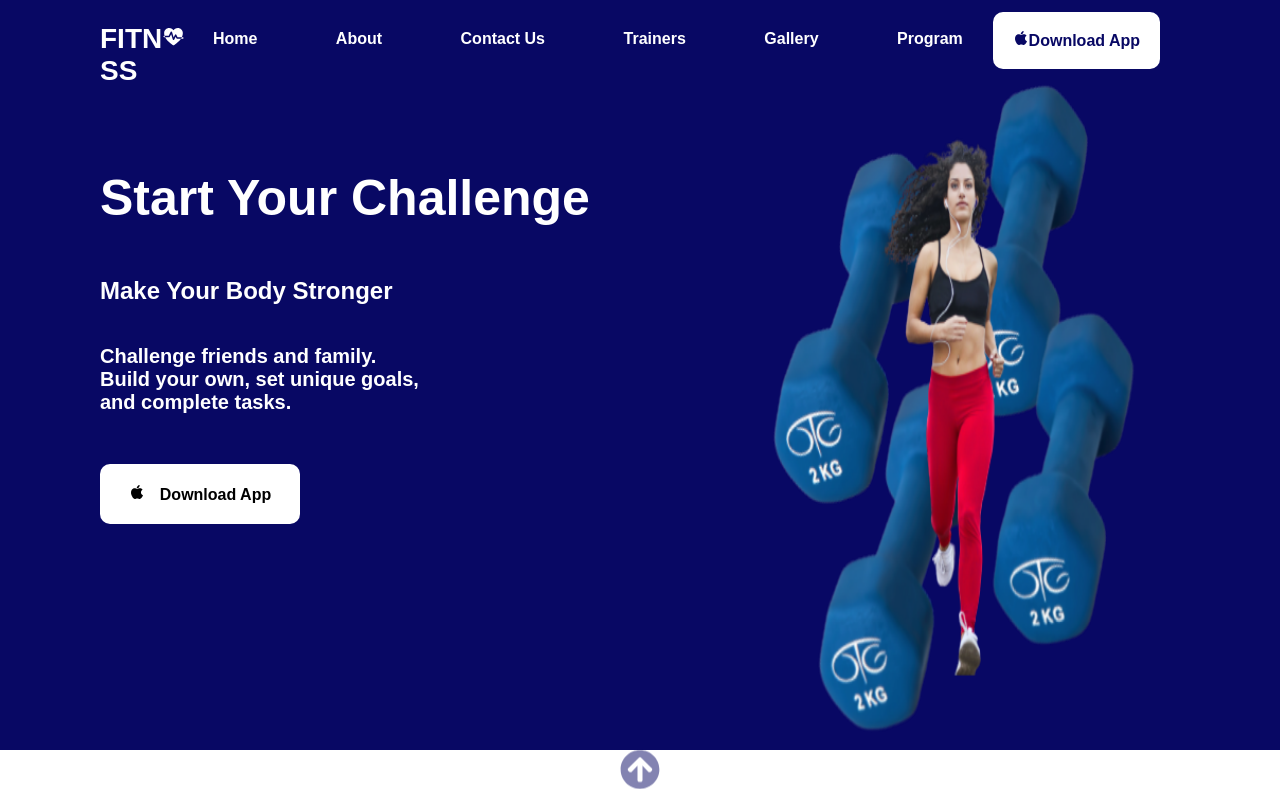
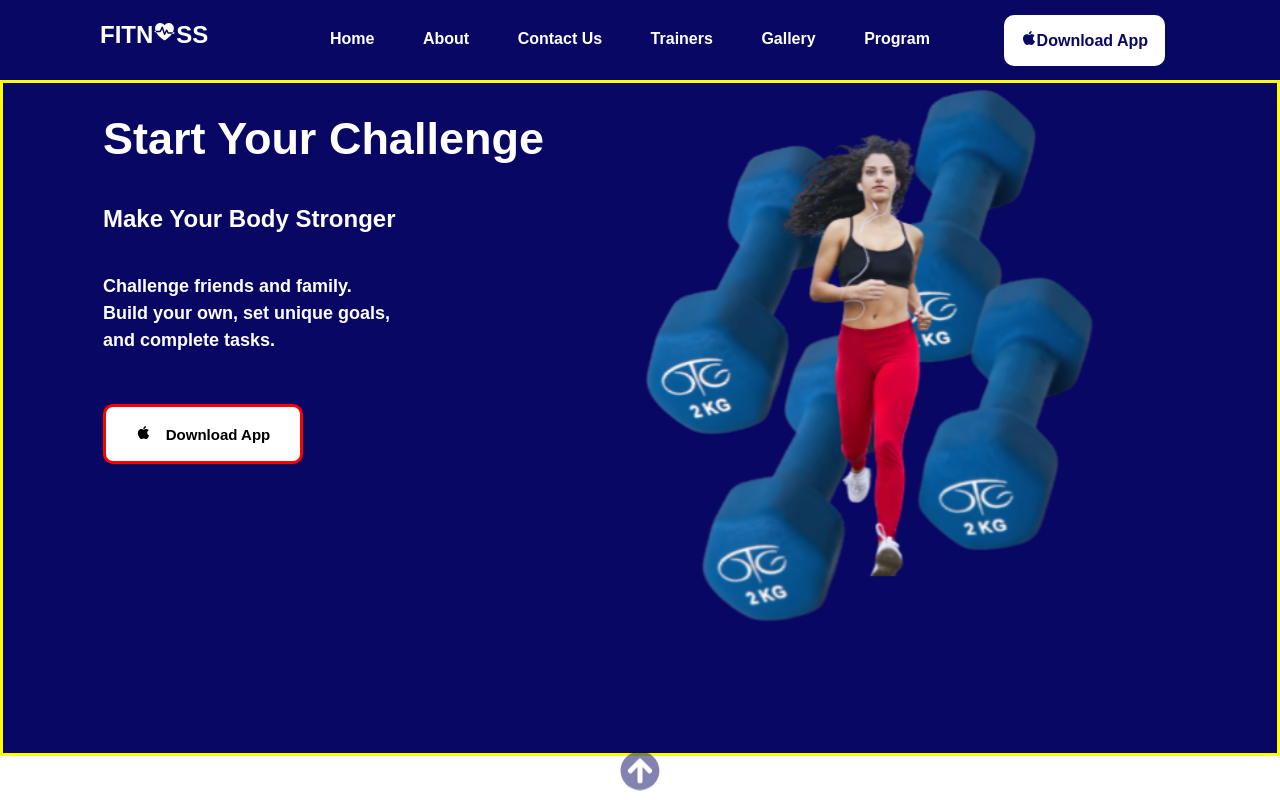
Before and after one commit to bamidele2161/Fitness, a React (Create React App) app: page /home in a window 1280 px wide. Shown: the top 800 px of the page. Built offline with nearby package versions, Linux system fonts and the light colour scheme.

Commit message:
made changes

```diff
--- a/src/Components/Explore/explore.css
+++ b/src/Components/Explore/explore.css
@@ -4,7 +4,6 @@ html,body {
     overflow-x:hidden;
 }
 .explore-container{
-    height: 600px;
     padding: 50px 100px;
 }
 .explore-heading{
@@ -23,6 +22,7 @@ html,body {
     display: flex;
     flex-direction: row;
     justify-content: space-between;
+    flex-wrap: wrap;
 }
 .card-item{
     height: 300px;
@@ -31,6 +31,8 @@ html,body {
     align-items: center;
     text-align: center;
     padding: 10px;
+    display: flex;
+    flex-direction: column;
 }
 
 .card-paragraph{
@@ -38,6 +40,8 @@ html,body {
     font-weight: bold;
     color: white;
     font-size: 18px;
+    width: 200px;
+    text-align: center;
 }
 .card-image{
     width: 100%;
--- a/src/Components/Hero/hero.css
+++ b/src/Components/Hero/hero.css
@@ -2,14 +2,15 @@
     background: rgb(8, 8, 100);
     padding: 0px 100px;
     color: white;
-    display: grid;
-    grid-template-columns: 1fr 1fr;
+    display: flex;
+    flex-direction: row;
     height: 670px;
 }
 .hero-left{
-    padding-top: 55px;
+    width: 45%;
 }
 .hero-right{
+    width: 55%;
 }
 .heading{
     font-size: 50px;
@@ -20,6 +21,7 @@
     font-weight: bold;
     width: 350px;
     font-size: 20px;
+    line-height: 1.6;
 }
 .small-heading{
     margin-bottom: 40px;
@@ -47,13 +49,14 @@
 }
 
 .hero-image{
-    width: 120%;
-    height: 650px;
+    width: 100%;
+    height: 100%;
     animation-iteration-count: infinite;
     animation-fill-mode: forwards;
     animation-name: hero-image;
     animation-duration: 3s;
     animation-timing-function: ease-in-out;
+    object-fit: cover;
 }
 
 @keyframes hero-image {
@@ -68,16 +71,18 @@
     }
 
 
-@media only screen and (min-width: 300px) and (max-width: 500px) {
+@media only screen and (min-width: 300px) and (max-width: 700px) {
         .hero-container{
             grid-template-columns: 1fr;
-            height: 950px;
+            height: 1000px;
             justify-content: center;
             align-items: center;
+            display: flex;
+            flex-direction: column;
             padding: 0px 50px;
         }
         .hero-left{
-            padding-top: 55px;
+            padding-top: 25px;
             justify-content: center;
             align-items: center;
             display: flex;
@@ -90,6 +95,8 @@
         }
         .small-heading{
             margin-bottom: 20px;
+            text-align: center;
+            width: 250px;
         }
         .left-paragraph{
             margin-bottom: 30px;
@@ -103,9 +110,46 @@
             width: 170px;
         }
         .hero-right{
+            width: 100%;
+            margin-top: 20px;
         }
         .hero-image{
             width: 100%;
             height: 420px;
         }
     }
+    @media only screen and (min-width: 701px) and (max-width: 1341px) {
+        .hero-container{
+            border: solid yellow;
+        }
+        .hero-left{
+        }
+        .heading{
+
+            font-size: 45px;
+            margin-bottom: 40px;
+        }
+        .small-heading{
+            font-size: 24px;
+        }
+        .left-paragraph{
+
+            width: 300px;
+            font-size: 18px;
+            line-height: 1.5;
+        }
+        .apple-logo-hero{
+            background-color: white;
+            color: black;
+            padding: 18px;
+            width: 200px;
+            font-weight: bold;
+            font-size: 15px;
+            border: solid red;
+        }
+        .hero-right{
+        }
+        .hero-image{
+            height: 80%;
+        }
+    }
--- a/src/Components/NavTop/navbar.css
+++ b/src/Components/NavTop/navbar.css
@@ -138,8 +138,7 @@ html,body {
     color: white;
 }
 
-@media only screen and (min-width: 300px) and (max-width: 500px) {
-
+@media only screen and (min-width: 300px) and (max-width: 480px) {
     .navbar-brand{
         margin-left: 50px;
     }
@@ -161,7 +160,119 @@ html,body {
         font-size: 24px;
     }
 }
+@media only screen and (min-width: 481px) and (max-width: 1065px) {
+    .fa-times{
+        margin-top: 25px;
+        margin-right: 100px;
+        font-size: 28px;
+    }
+    .fa-bars{
+        margin-top: 25px;
+        margin-right: 100px;
+        font-size: 28px;
+    }
+}
+@media only screen and (min-width: 1065px) and (max-width: 1084px) {
+    .logo-text{
+        font-size: 20px;
+    }
+    .navbar-links{
+        width: 550px;
+    }
+    .right-navlink{
+        width: 735px;
+    }
+    #app-download{
+        padding: 15px;
+    }
+    #app-download-change{
+        padding: 15px;
+    }
+    .white-bag-one{
+        padding: 30px 5px;
+    }
+    .white-bag-two{
+        padding: 30px 5px;
+    }
+}
+@media only screen and (min-width: 1085px) and (max-width: 1190px) {
+    .logo-text{
+        font-size: 22px;
+    }
+    .navbar-links{
+        width: 550px;
+    }
+    .right-navlink{
+        width: 750px;
+    }
+    #app-download{
+        padding: 15px;
+    }
+    #app-download-change{
+        padding: 15px;
+    }
+    .white-bag-one{
+        padding: 30px 10px;
+    }
+    .white-bag-two{
+        padding: 30px 10px;
+    }
+}
 
-@media only screen and (min-width: 1050px) and (max-width: 1300px) {
+@media only screen and (min-width: 1191px) and (max-width: 1294px) {
+
+    .navbar-links{
+        width: 600px;
+    }
+    .right-navlink{
+        width: 850px;
+    }
+    .logo-text{
+        font-size: 24px;
+    }
+    #app-download{
+        padding: 17px;
+    }
+    #app-download-change{
+        padding: 17px;
+    }
+    #app-download-change{
+        padding: 17px;
+    }
+    .white-bag-one{
+        padding: 30px 15px;
+    }
+    .white-bag-two{
+        padding: 30px 15px;
+    }
 
 }
+@media only screen and (min-width: 1295px) and (max-width: 1400px) {
+
+    .navbar-links{
+        width: 650px;
+    }
+    .right-navlink{
+        width: 950px;
+    }
+    .logo-text{
+        font-size: 25px;
+    }
+    #app-download{
+        padding: 18px;
+    }
+    #app-download-change{
+        padding: 18px;
+    }
+    #app-download-change{
+        padding: 18px;
+    }
+}
+
+
+/* @media only screen and (min-width: 1201px){
+    .navbar-container{
+        border: solid black;
+    }
+
+} */
--- a/src/index.css
+++ b/src/index.css
@@ -5,7 +5,6 @@ body {
   -moz-osx-font-smoothing: grayscale;
   margin: 0;
   padding: 0;
-  flex-wrap: wrap;
 }
 
 code {
```
